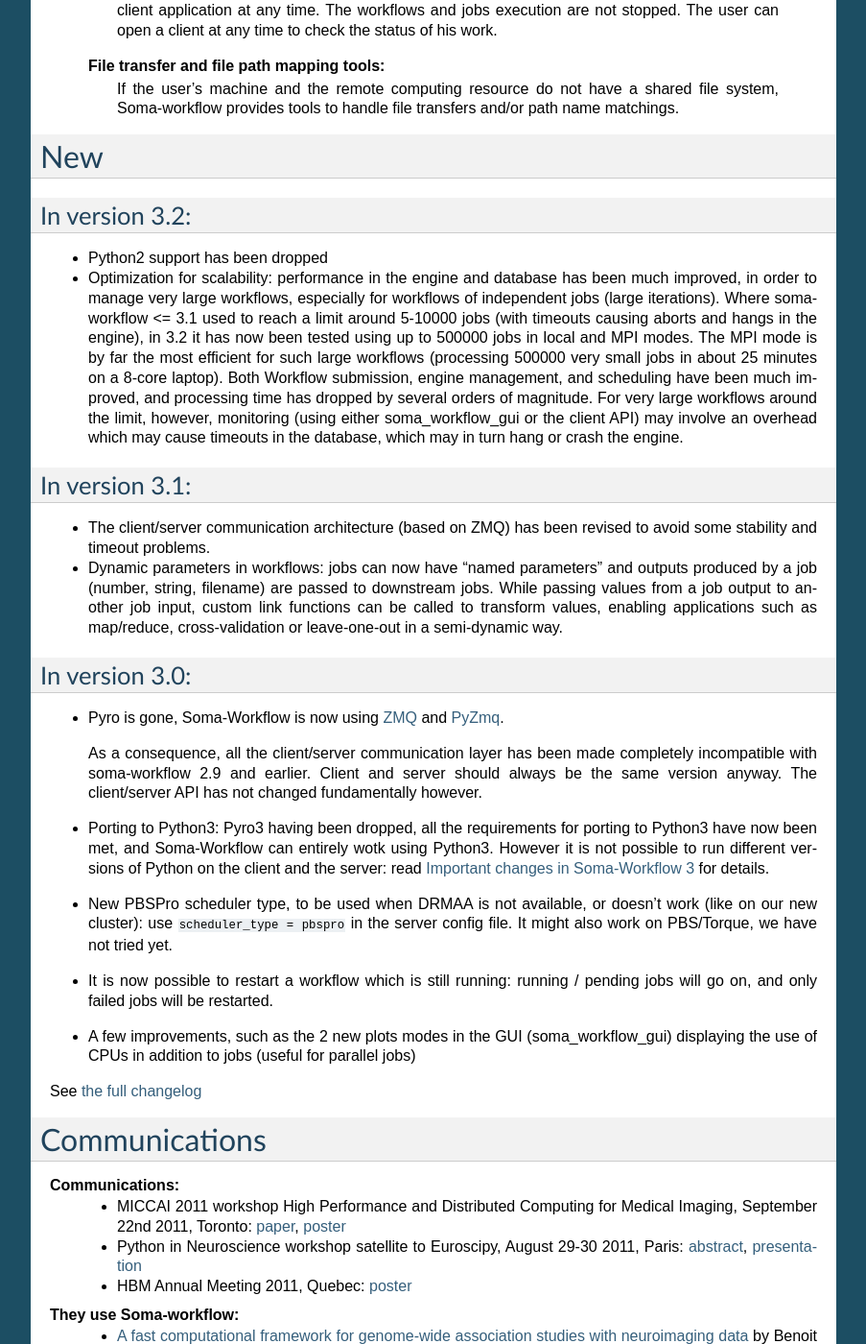
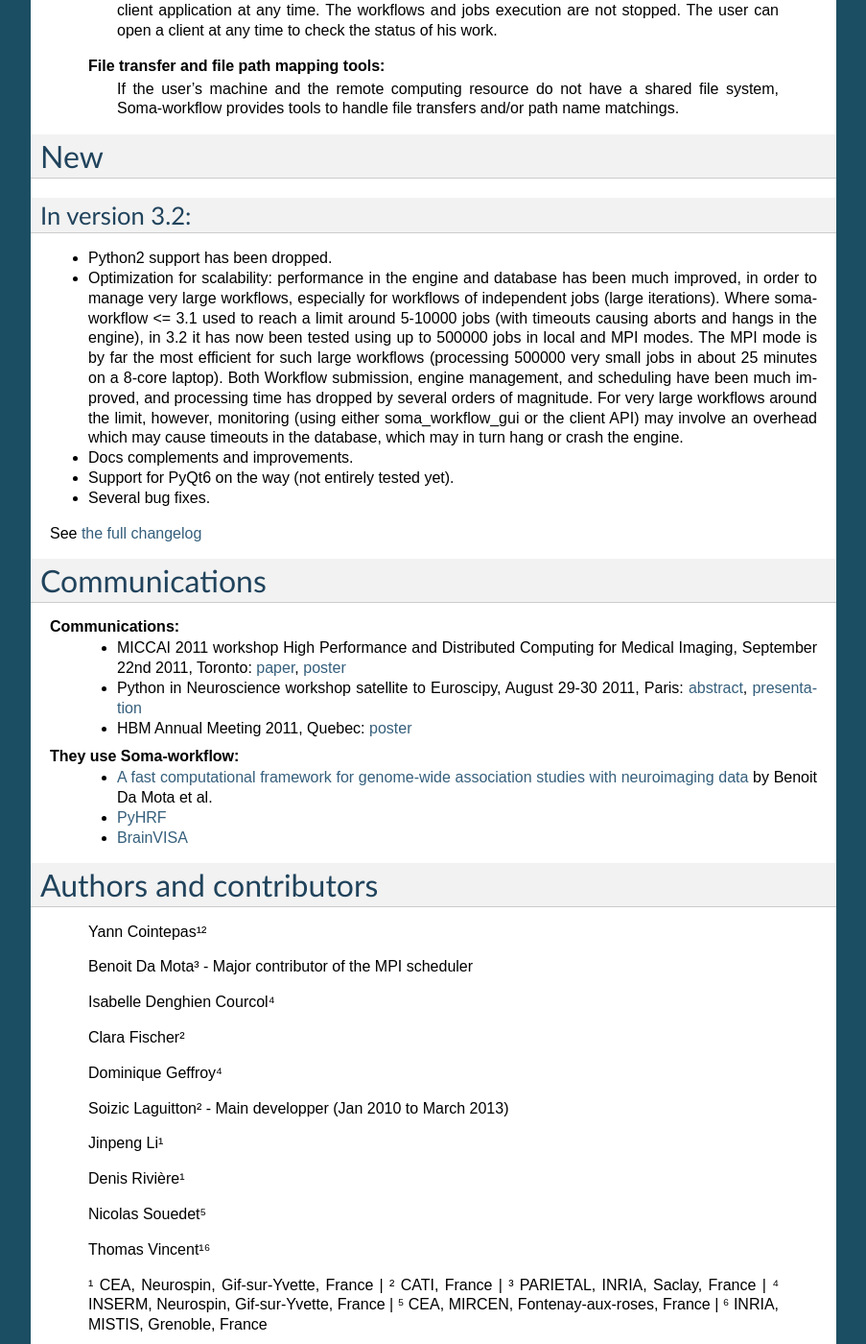
Before and after one commit to populse/soma-workflow, a Sphinx documentation site: the page built from doc/source/index.txt, in a window 1280 px wide and 1400 px high, scrolled down 3616 px. Shown: the whole window at 96% size, without its empty margins (198-1101 px from the left). Built offline with Sphinx 7.4.7, drawn with Linux system fonts in a browser that asks for light colours; the version number could not be read and is left out; some of the changed text lies outside the part shown.

Commit message:
news update

```diff
--- a/doc/source/changelog.txt
+++ b/doc/source/changelog.txt
@@ -6,7 +6,6 @@
 ========================
 
 * Python2 support has been dropped.
-
 * Optimization for scalability: performance in the engine and database has been much improved, in order to manage very large workflows, especially for workflows of independent jobs (large iterations). Where soma-workflow <= 3.1 used to reach a limit around 5-10000 jobs (with timeouts causing aborts and hangs in the engine), in 3.2 it has now been tested using up to 500000 jobs in local and MPI modes. The MPI mode is by far the most efficient for such large workflows (processing 500000 very small jobs in about 25 minutes on a 8-core laptop). Both Workflow submission, engine management, and scheduling have been much improved, and processing time has dropped by several orders of magnitude. For very large workflows around the limit, however, monitoring (using either soma_workflow_gui or the client API) may involve an overhead which may cause timeouts in the database, which may in turn hang or crash the engine.
 * Docs complements and improvements.
 * Support for PyQt6 on the way (not entirely tested yet).
--- a/doc/source/index.txt
+++ b/doc/source/index.txt
@@ -162,32 +162,11 @@
 In version 3.2:
 ---------------
 
-* Python2 support has been dropped
-
+* Python2 support has been dropped.
 * Optimization for scalability: performance in the engine and database has been much improved, in order to manage very large workflows, especially for workflows of independent jobs (large iterations). Where soma-workflow <= 3.1 used to reach a limit around 5-10000 jobs (with timeouts causing aborts and hangs in the engine), in 3.2 it has now been tested using up to 500000 jobs in local and MPI modes. The MPI mode is by far the most efficient for such large workflows (processing 500000 very small jobs in about 25 minutes on a 8-core laptop). Both Workflow submission, engine management, and scheduling have been much improved, and processing time has dropped by several orders of magnitude. For very large workflows around the limit, however, monitoring (using either soma_workflow_gui or the client API) may involve an overhead which may cause timeouts in the database, which may in turn hang or crash the engine.
-
-In version 3.1:
----------------
-
-* The client/server communication architecture (based on ZMQ) has been revised to avoid some stability and timeout problems.
-
-* Dynamic parameters in workflows: jobs can now have "named parameters" and outputs produced by a job (number, string, filename) are passed to downstream jobs. While passing values from a job output to another job input, custom link functions can be called to transform values, enabling applications such as map/reduce, cross-validation or leave-one-out in a semi-dynamic way.
-
-
-In version 3.0:
----------------
-
-* Pyro is gone, Soma-Workflow is now using `ZMQ <http://zeromq.org/>`_ and `PyZmq <https://pyzmq.readthedocs.io/en/latest/>`_.
-
-  As a consequence, all the client/server communication layer has been made completely incompatible with soma-workflow 2.9 and earlier. Client and server should always be the same version anyway. The client/server API has not changed fundamentally however.
-
-* Porting to Python3: Pyro3 having been dropped, all the requirements for porting to Python3 have now been met, and Soma-Workflow can entirely wotk using Python3. However it is not possible to run different versions of Python on the client and the server: read :doc:`changes_swf3` for details.
-
-* New PBSPro scheduler type, to be used when DRMAA is not available, or doesn't work (like on our new cluster): use ``scheduler_type = pbspro`` in the server config file. It might also work on PBS/Torque, we have not tried yet.
-
-* It is now possible to restart a workflow which is still running: running / pending jobs will go on, and only failed jobs will be restarted.
-
-* A few improvements, such as the 2 new plots modes in the GUI (soma_workflow_gui) displaying the use of CPUs in addition to jobs (useful for parallel jobs)
+* Docs complements and improvements.
+* Support for PyQt6 on the way (not entirely tested yet).
+* Several bug fixes.
 
 
 See :doc:`the full changelog <changelog>`
```
